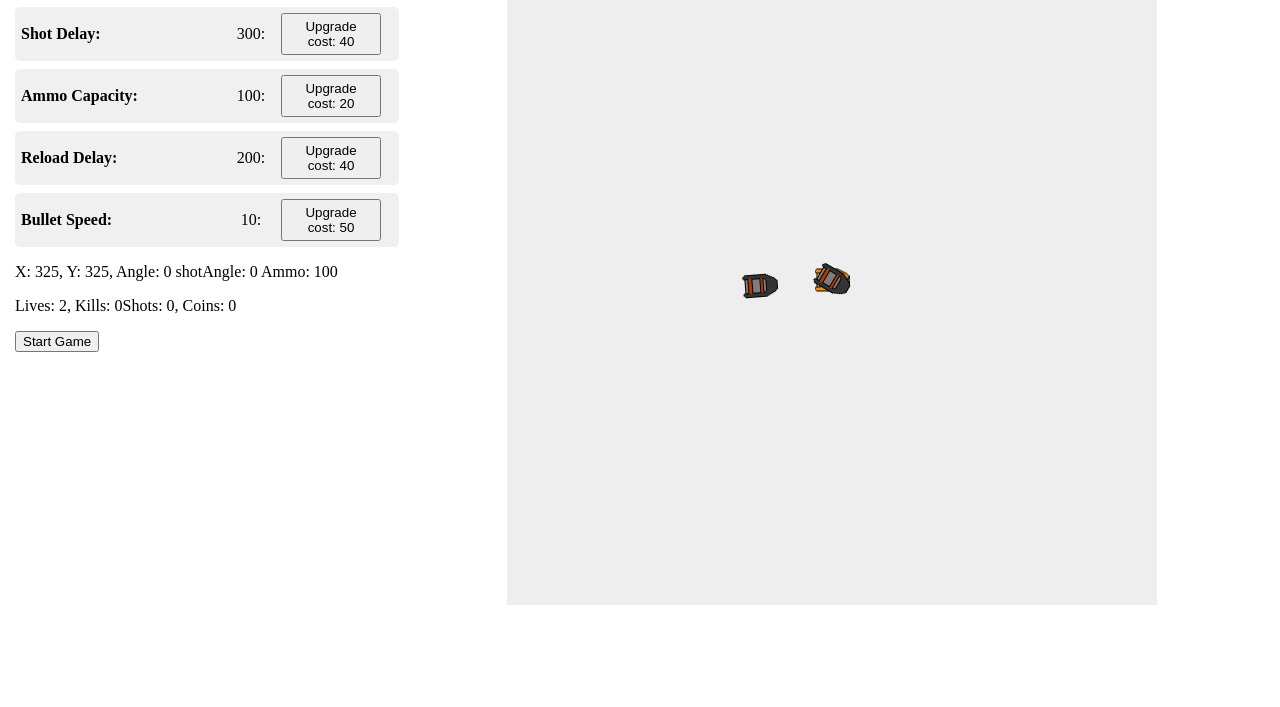
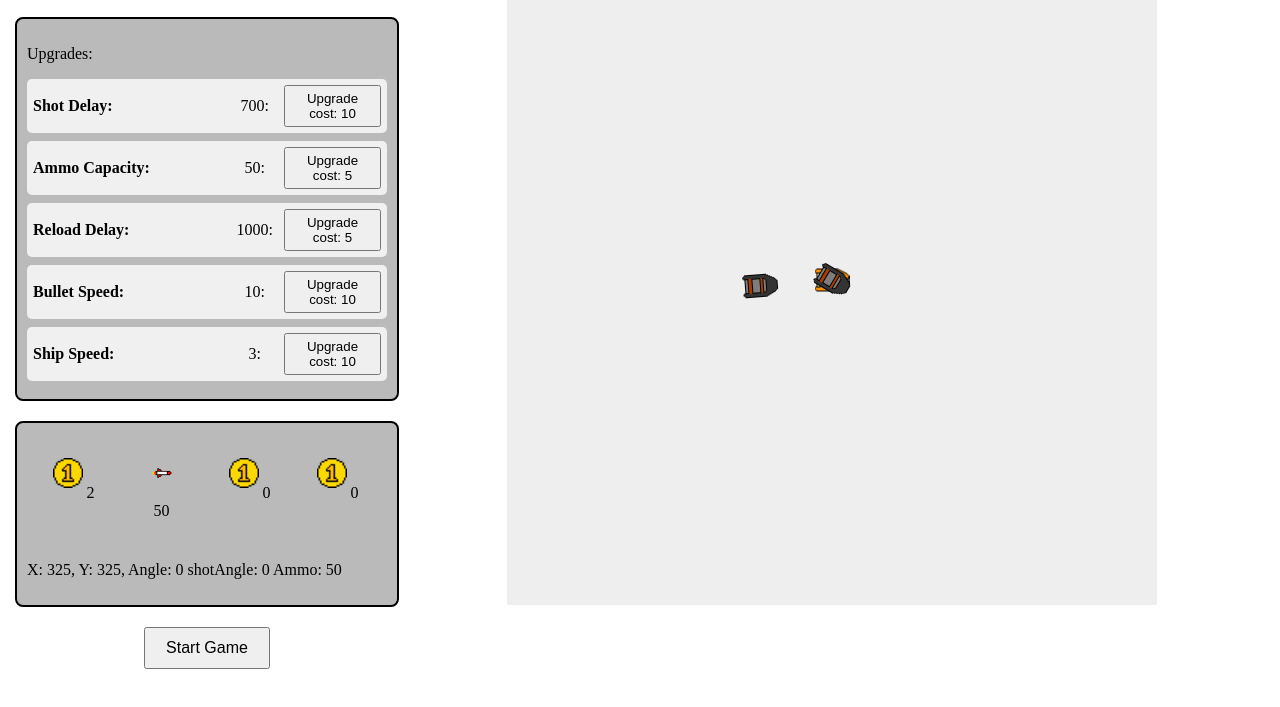
Before and after one commit to jlysebo/ship-shooter, a plain HTML site: page index.html in a window 1280 px wide. Both pictures are taken after a click on the button "Start Game". Shown: the part 65-772 px from the top of the page. Drawn offline with Linux system fonts and the light colour scheme.

Commit message:
feature: improve upgrade and stats functionality

```diff
--- a/game.js
+++ b/game.js
@@ -125,9 +125,12 @@ function gameLoop() {
     updateCoins();
     drawCanvas();
 
+    healthLabel.textContent = game.player.hitPoints;
+    coinsLabel.textContent = game.stats.coins;
+    ammoLabel.textContent = game.player.weapon.ammo;
+    killsLabel.textContent = game.stats.kills;
 
     info.textContent = "X: " + Math.round(game.player.x) + ", Y: " + Math.round(game.player.y) + ", Angle: " + Math.round(game.player.angle / Math.PI * 180) + "\nshotAngle: " + Math.round(game.player.shotAngle / Math.PI * 180) + " Ammo: " + game.player.weapon.ammo;
-    statsLabel.textContent = "Lives: " + game.player.hitPoints + ", Kills: " + game.stats.kills + "Shots: " + game.stats.shots + ", Coins: " + game.stats.coins;
 
     //queues next framew
     if (game.player.hitPoints < 1 || keys.p) {
@@ -157,9 +160,12 @@ const coin1Img = document.getElementById(Settings.img.coin_1);
 
 
 const info = document.getElementById("info");
-const statsLabel = document.getElementById("stats");
 const statsContainer = document.getElementById('stats-container');
-const startButton = document.getElementById("start-button")
+const startButton = document.getElementById("start-button");
+const ammoLabel = document.getElementById("ammo-value");
+const healthLabel = document.getElementById("health-value");
+const killsLabel = document.getElementById("kills-value");
+const coinsLabel = document.getElementById("coin-value");
 var startButtonValid = true;
 
 
@@ -167,6 +173,9 @@ var startButtonValid = true;
 
 function startGame() {
     const stats = new gameStats();
+    document.getElementById('upgrade-container').style.visibility = "visible";
+    document.getElementById('info-container').style.visibility = "visible";
+    document.getElementById('how-to-play').textContent = "";
     game = {
         stats: stats,
         player: new Player(Settings.window.width / 2, Settings.window.height / 2, 0, 3, Settings.sprite.width, Settings.sprite.height, 3, stats),
@@ -178,6 +187,7 @@ function startGame() {
     game.player.weapon.upgradable.forEach(item => {
         game.statsDisplay.push(new statElement(item));
     });
+    game.statsDisplay.push(new statElement(game.player.speed));
     statsContainer.innerHTML = "";
     game.statsDisplay.forEach(stat => statsContainer.appendChild(stat.render()));
     console.log("started");
--- a/index.html
+++ b/index.html
@@ -17,9 +17,42 @@
 <body>
     <div class="split left">
         <div class="title">Ship-Shooter</div>
-        <div id="stats-container"></div>
-        <p id="info"></p>
-        <p id="stats"></p>
+        <div class="how-to-play" id="how-to-play">
+            <h3>How to Play:</h3>
+            <ul>
+                <li>Use WAD to move and arrows to aim cannon.</li>
+                <li>Shoot enemies with spacebar.</li>
+                <li>Collect coins to earn points for upgrades.</li>
+                <li>Avoid enemy ships and their missiles.</li>
+            </ul>
+        </div>
+        <div class="upgrade-container" style="visibility:hidden;" id="upgrade-container">
+            <p>Upgrades:</p>
+            <div id="stats-container"></div>
+        </div>
+        <div class="info-container" style="visibility:hidden;" id="info-container">
+            <div id="stats-container">
+            </div>
+            <div class="grid-container">
+                <div class="grid-item">
+                    <img src="assets/sprites/coin1.png" alt="Coins" class="icon"></img>
+                    <span class="stat-label"></span> <span id="health-value">0</span>
+                </div>
+                <div class="grid-item">
+                    <img src="assets/sprites/missile.png" alt="Missile" class="icon"></img>
+                    <span class="stat-label"></span> <span id="ammo-value">0</span>
+                </div>
+                <div class="grid-item">
+                    <img src="assets/sprites/coin1.png" alt="Coins" class="icon"></img>
+                    <span class="stat-label"></span> <span id="coin-value">0</span>
+                </div>
+                <div class="grid-item">
+                    <img src="assets/sprites/coin1.png" alt="Coins" class="icon"></img>
+                    <span class="stat-label"></span> <span id="kills-value">0</span>
+                </div>
+            </div>
+            <p id="info"></p>
+            </div>
         <button id="start-button">Start Game</button>
     </div>
     <div class="split right">
--- a/src/player.js
+++ b/src/player.js
@@ -1,15 +1,16 @@
 import { normalizeAngle } from "./tools/angle.js";
-import { Bullet } from "./bullet.js";
 import { Entity } from "./tools/entity.js";
 import { Weapon } from "./weapon.js";
+import { Upgradable } from "./tools/upgradable.js";
 
 export class Player extends Entity {
     constructor(x, y, angle, speed, width, height, hitPoints, stats) {
         super(x, y, angle, speed, width, height, hitPoints);
+        this.speed = new Upgradable("Ship Speed", speed, 0.25, 10, 5, 4, stats);
         this.stats = stats;
         this.shotAngle = angle;
         this.lastDamage = new Date();
-        this.weapon = new Weapon(300, 100, 200, stats);
+        this.weapon = new Weapon(700, 50, 1000, stats);
     }
 
 
@@ -42,6 +43,36 @@ export class Player extends Entity {
         if (this.lastDamage < tempDate - 2000) {
             this.hitPoints -= 1;
             this.lastDamage = tempDate;
+        }
+    }
+
+    /**
+         * Calculates next X position.
+         * @returns next X.
+         */
+    nextX() {
+        let tempDate = new Date();
+        if (this.lastUpdate == null) {
+            return this.x;
+        }
+        else {
+            let millis = tempDate - this.lastUpdate;
+            return this.x + Math.cos(this.angle) * this.speed.value * (millis)/17;
+        }
+    }
+
+    /**
+     * Calculates next Y position.
+     * @returns next Y.
+    */
+   nextY() {
+        let tempDate = new Date();
+        if (this.lastUpdate == null) {
+            return this.y;
+        }
+        else {
+            let millis = tempDate - this.lastUpdate;
+            return this.y + Math.sin(this.angle) * this.speed.value * (millis)/17;
         }
     }
 
--- a/src/weapon.js
+++ b/src/weapon.js
@@ -3,11 +3,11 @@ import { Upgradable } from "./tools/upgradable.js";
 
 export class Weapon {
     constructor(shotDelay, capacity, reloadDelay, stats) {
-        this.shotDelay = new Upgradable("Shot Delay", shotDelay, -5, 40, 20, 20, stats);
-        this.capacity = new Upgradable("Ammo Capacity", capacity, 10, 20, 1, 1000, stats);
-        this.reloadDelay = new Upgradable("Reload Delay", reloadDelay, -5, 40, 20, 20, stats);
+        this.shotDelay = new Upgradable("Shot Delay", shotDelay, -50, 10, 0, 12, stats);
+        this.capacity = new Upgradable("Ammo Capacity", capacity, 20, 5, 1, 1000, stats);
+        this.reloadDelay = new Upgradable("Reload Delay", reloadDelay, -50, 5, 1, 10, stats);
         this.stats = stats;
-        this.bulletSpeed = new Upgradable("Bullet Speed", 10, 0.5, 50, 50, 10, stats);
+        this.bulletSpeed = new Upgradable("Bullet Speed", 10, 0.5, 10, 5, 10, stats);
         this.ammo = capacity;
         this.reloadAmount = 1;
         this.bullets = [];
--- a/style.css
+++ b/style.css
@@ -11,11 +11,13 @@
   overflow-x: hidden;
   padding-top: 20px;
 }
+
 .left {
   padding-left: 15px;
   left: 0;
   width: 30%;
 }
+
 .right {
   width: 70%;
   right: 0;
@@ -30,6 +32,22 @@
   padding: 6px;
   background: #f0f0f0;
   border-radius: 5px;
+}
+
+.upgrade-container {
+  margin-top: 20px;
+  padding: 10px;
+  border: 2px solid #000;
+  border-radius: 8px;
+  background: #bababa;
+}
+
+.info-container {
+  margin-top: 20px;
+  padding: 10px;
+  border: 2px solid #000;
+  border-radius: 8px;
+  background: #bababa;
 }
 
 .stat-label {
@@ -47,7 +65,43 @@
   cursor: pointer;
   width: 100px;
 }
+
 .upgrade-button:disabled {
   background: #ccc;
   cursor: not-allowed;
 }
+
+#start-button {
+  display: block;
+  margin: 20px auto;
+  padding: 10px 20px;
+  font-size: 16px;
+  cursor: pointer;
+}
+
+.grid-container {
+  justify-content: center;
+  display: grid;
+  gap: 2px;
+  padding: 5px;
+  grid-template-columns: repeat(4, 1fr);
+}
+
+.grid-item {
+  align-items: center;
+  /* centers horizontally */
+  justify-content: center;
+  /* centers vertically */
+  text-align: center;
+  padding: 20px;
+  width: 50%;
+}
+
+.grid-item img {
+  width: 30px;
+  /* force consistent size */
+  height: 30px;
+  object-fit: contain;
+  /* keeps aspect ratio without cropping */
+  margin-bottom: 10px;
+}
```
Lines whose indentation alone changed are shown as unchanged.
